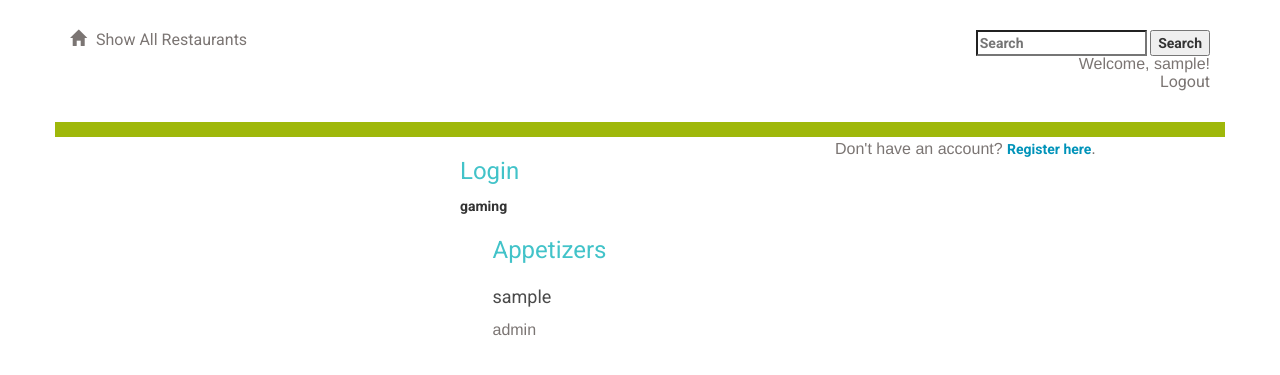
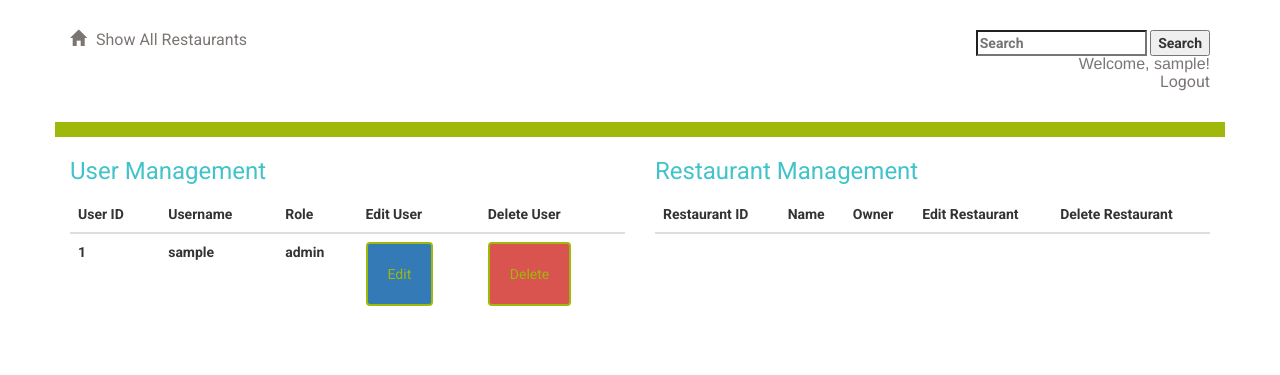
Before and after one commit to MQCOMP3310-2023/comp3310assignment2-sad-binches, a Flask app: page /admin in a window 1280 px wide. Shown: the top 375 px of the page. Run offline with Flask 3, Linux system fonts and the light colour scheme; the visitor is signed in with stand-in values (Sample User, id 1); data comes from the database, SQL or seed files in the repository; data that the repository does not hold is empty; some libraries are stand-ins or nearby versions.

Commit message:
admin panel functionality

```diff
--- a/project/main.py
+++ b/project/main.py
@@ -14,6 +14,7 @@ from .models import Restaurant, MenuItem, SearchForm
 from sqlalchemy import asc
 from . import db
 import re
+from wtforms import SelectField
 
 main = Blueprint('main', __name__)
 csrf = CSRFProtect()
@@ -40,14 +41,19 @@ def showRestaurants():
 @main.route('/restaurant/new/', methods=['GET', 'POST'])
 @login_required
 def newRestaurant():
-  if request.method == 'POST':
-      newRestaurant = Restaurant(name = sanitise_input(request.form['name']), ownerid = current_user.id)
-      db.session.add(newRestaurant)
-      flash('Hi %s, You\'ve successfully created the New Restaurant %s' % (current_user.username, newRestaurant.name))
-      db.session.commit()
-      return redirect(url_for('main.showRestaurants'))
-  else:
-      return render_template('newRestaurant.html')
+    if request.method == 'POST':
+        newRestaurant = Restaurant(name=sanitise_input(request.form['name']), ownerid=current_user.id)
+        db.session.add(newRestaurant)
+        db.session.commit()
+
+        if current_user.role != 'admin':
+            current_user.role = 'owner'
+            db.session.commit()
+
+        flash('Hi %s, You\'ve successfully created the New Restaurant %s' % (current_user.username, newRestaurant.name))
+        return redirect(url_for('main.showRestaurants'))
+    else:
+        return render_template('newRestaurant.html')
 
 
 # Security for input sanitisation + error caused by changes  that i couldn't fix without the db.commit
@@ -193,15 +199,92 @@ def newRestaurantOwner():
 #start of admin panel
 @main.route('/admin')
 @login_required
+def admin():
+    if current_user.role != 'admin':
+        flash('Sorry, %s. You do not have permission to access this part of the website.' % current_user.username, 'error')
+        return redirect(url_for('main.showRestaurants'))
 
-def admin():
-   if current_user.role == 'admin' :
-    Users = db.session.query(User).all()
+    users = User.query.all()
+    restaurants = Restaurant.query.all()
 
-    return render_template('admin.html',Users = Users)
-   else:
-        flash('Sorry  %s You do not have permission access this part of the website' % (current_user.username))
+    return render_template('admin.html', Users=users, restaurants=restaurants, User=User)
+
+class EditUserForm(FlaskForm):
+        role = SelectField('Role', choices=[('owner', 'Owner'), ('admin', 'Admin'), ('public', 'Public User')], validators=[DataRequired()])
+
+
+
+
+
+#adminPanel user edit interface
+@main.route('/admin/edituser/<int:user_id>', methods=['GET', 'POST'])
+@login_required
+def edit_user(user_id):
+    if current_user.role != 'admin':
+        flash('Sorry, %s. You do not have permission to edit user roles.' % current_user.username, 'error')
         return redirect(url_for('main.showRestaurants'))
+
+
+    user = User.query.get_or_404(user_id)
+    if user.username == 'admin':
+        flash('Sorry, you cannot edit the role of the admin user.', 'error')
+        return redirect(url_for('main.admin'))
+
+    form = EditUserForm(obj=user)
+
+    if form.validate_on_submit():
+        user.role = form.role.data
+        db.session.commit()
+        flash('User role has been updated successfully.', 'success')
+        return redirect(url_for('main.admin'))
+
+    return render_template('edituser.html', form=form, user=user)
+
+
+@main.route('/admin/deleteuser/<int:user_id>', methods=['POST'])
+@login_required
+def delete_user(user_id):
+    if current_user.role != 'admin':
+        flash('Sorry, %s. You do not have permission to delete users.' % current_user.username, 'error')
+        return redirect(url_for('main.showRestaurants'))
+
+    user = User.query.get_or_404(user_id)
+    if user.username == 'admin':
+        flash('Sorry, you cannot delete the admin user.', 'error')
+        return redirect(url_for('main.admin'))
+
+    # Update owner IDs of associated restaurants to the admin account
+    restaurants = Restaurant.query.filter_by(ownerid=user.id).all()
+    admin_user = User.query.filter_by(username='admin').first()
+
+    for restaurant in restaurants:
+        restaurant.ownerid = admin_user.id
+
+    db.session.delete(user)
+    db.session.commit()
+    flash('User has been deleted successfully.', 'success')
+    return redirect(url_for('main.admin'))
+
+
+
+
+@main.route('/admin/delete-restaurant/<int:restaurant_id>', methods=['POST'])
+@login_required
+def delete_restaurant(restaurant_id):
+    if current_user.role != 'admin':
+        flash('Sorry, %s. You do not have permission to delete restaurants.' % current_user.username, 'error')
+        return redirect(url_for('main.admin'))
+
+    restaurant = Restaurant.query.get_or_404(restaurant_id)
+    db.session.delete(restaurant)
+    db.session.commit()
+    flash('Restaurant %s has been deleted successfully.' % restaurant.name, 'success')
+    return redirect(url_for('main.admin'))
+
+
+
+
+
 
 
 #Create search bar
--- a/project/templates/admin.html
+++ b/project/templates/admin.html
@@ -5,61 +5,88 @@
 <div class="row divider green">
     <div class="col-md-12"></div>
 </div>
-<div class = 'flash'>
+
+<div class="flash">
     {% with messages = get_flashed_messages() %}
     {% if messages %}
-
     <ul>
         {% for message in messages %}
-  <li> <strong> {{ message }} </strong> </li>
+        <li><strong>{{ message }}</strong></li>
         {% endfor %}
     </ul>
     {% endif %}
     {% endwith %}
-
 </div>
 
 <div class="row">
-	<div class="col-md-4 col-md-offset-4">
-		<h2>Login</h2>
-			gaming
-
-            <div class="row">
-                <div class="col-md-1"></div>
-                <div class="col-md-3">
-                    <h2>Appetizers</h2>
-                        {% for i in Users %}
-                                <div class="User">
-                                    <h3>{{i.username}}</h3>
-                                    <p>{{i.role}}</p>
-                                    <p class="menu-price">{{i.price}}</p>
+    <div class="col-md-6">
+        <h2>User Management</h2>
+        <table class="table">
+            <thead>
+                <tr>
+                    <th>User ID</th>
+                    <th>Username</th>
+                    <th>Role</th>
+                    <th>Edit User</th>
+                    <th>Delete User</th>
+                </tr>
+            </thead>
+            <tbody>
+                {% for user in Users %}
+                <tr>
+                    <td>{{ user.id }}</td>
+                    <td>{{ user.username }}</td>
+                    <td>{{ user.role }}</td>
+                    <td>
+                        <a href="/admin/edituser/{{ user.id }}" class="btn btn-primary">Edit</a>
+                    </td>
+                    <td>
+                        <form method="POST" action="/admin/deleteuser/{{ user.id }}" onsubmit="return confirm('Are you sure you want to delete this user?');">
+                            <button type="submit" class="btn btn-danger">Delete</button>
+                        </form>
+                    </td>
+                </tr>
+                {% endfor %}
+            </tbody>
+        </table>
     </div>
+    <div class="col-md-6">
+        <h2>Restaurant Management</h2>
+        <table class="table">
+            <thead>
+                <tr>
+                    <th>Restaurant ID</th>
+                    <th>Name</th>
+                    <th>Owner</th>
+                    <th>Edit Restaurant</th>
+                    <th>Delete Restaurant</th>
+                </tr>
+            </thead>
+            <tbody>
+                {% for restaurant in restaurants %}
+                  <tr>
+                    <td>{{ restaurant.id }}</td>
+                    <td>{{ restaurant.name }}</td>
+                    <td>
+                      {% if restaurant.ownerid %}
+                        {% set owner = User.query.get(restaurant.ownerid) %}
+                        {{ owner.username }}
+                      {% else %}
+                        No Owner Assigned
+                      {% endif %}
+                    </td>
+                    <td>
+                      <a href="/admin/editrestaurant/{{ restaurant.id }}" class="btn btn-primary">Edit</a>
+                    </td>
+                    <td>
+                        <form method="POST" action="/admin/delete-restaurant/{{ restaurant.id }}" onsubmit="return confirm('Are you sure you want to delete this restaurant?');">
+                            <button type="submit" class="btn btn-danger">Delete</button>
+                        </form>
+                    </td>
+                  </tr>
                 {% endfor %}
-                </div>
-                </div>
-                <div class="col-md-1"></div>
-            </div>
-
-
-
-
-
-
-
-
-
-
-
-
-
-
-
-
-
-
-
-
-		<p>Don't have an account? <a href="{{ url_for('auth.register') }}">Register here</a>.</p>
+              </tbody>
+        </table>
     </div>
 </div>
 
--- a/project/templates/restaurants.html
+++ b/project/templates/restaurants.html
@@ -33,7 +33,7 @@
 	<div class="row padding-top padding-bottom">
 		<div class="col-md-1"></div>
 		<div class="col-md-10 padding-none">
-			<a>
+			<a href = "{{url_for('main.newRestaurant')}}">
 				<button class="btn btn-default" id="new-restaurant">
 					<span class="glyphicon glyphicon-cutlery" aria-hidden="true"></span>Add Restaurant
 				</button>
```
Also changed, not shown: project/templates/edituser.html (added, +35 -0 lines). Lines whose indentation alone changed are shown as unchanged.
